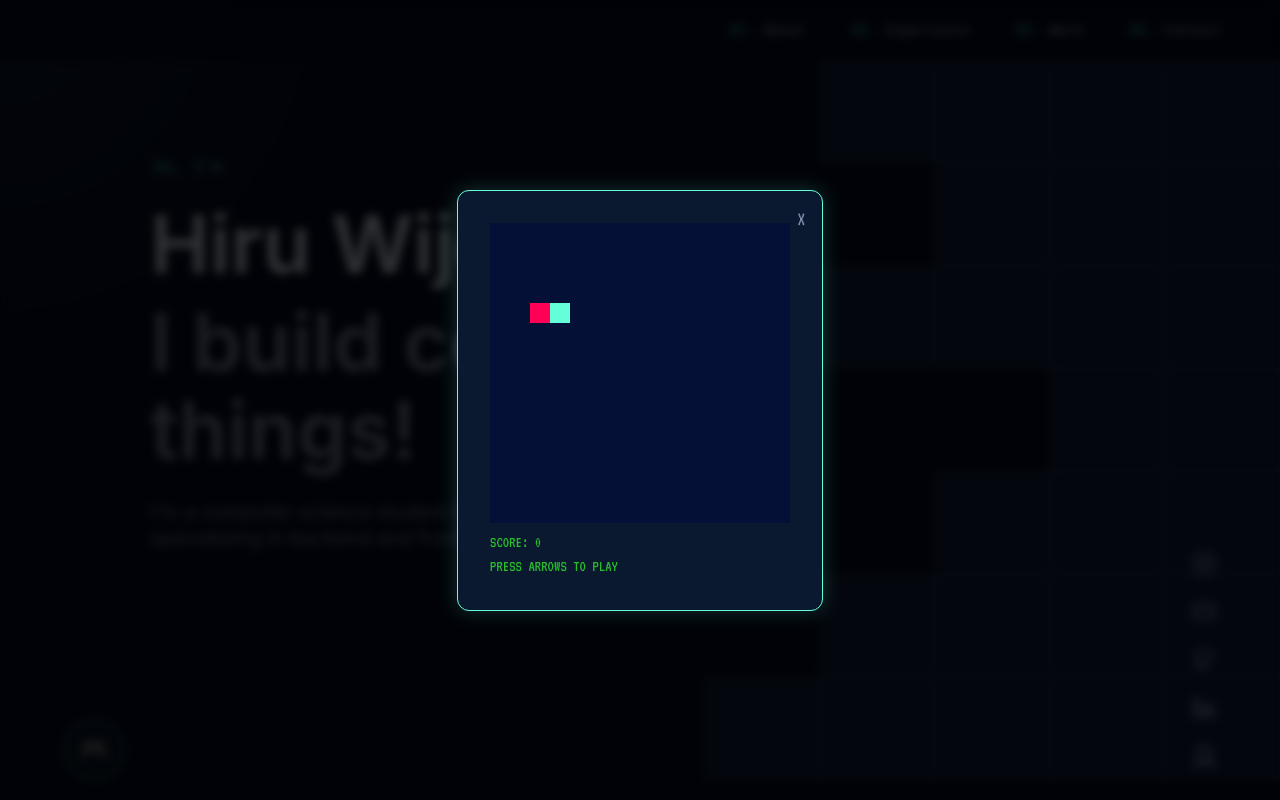
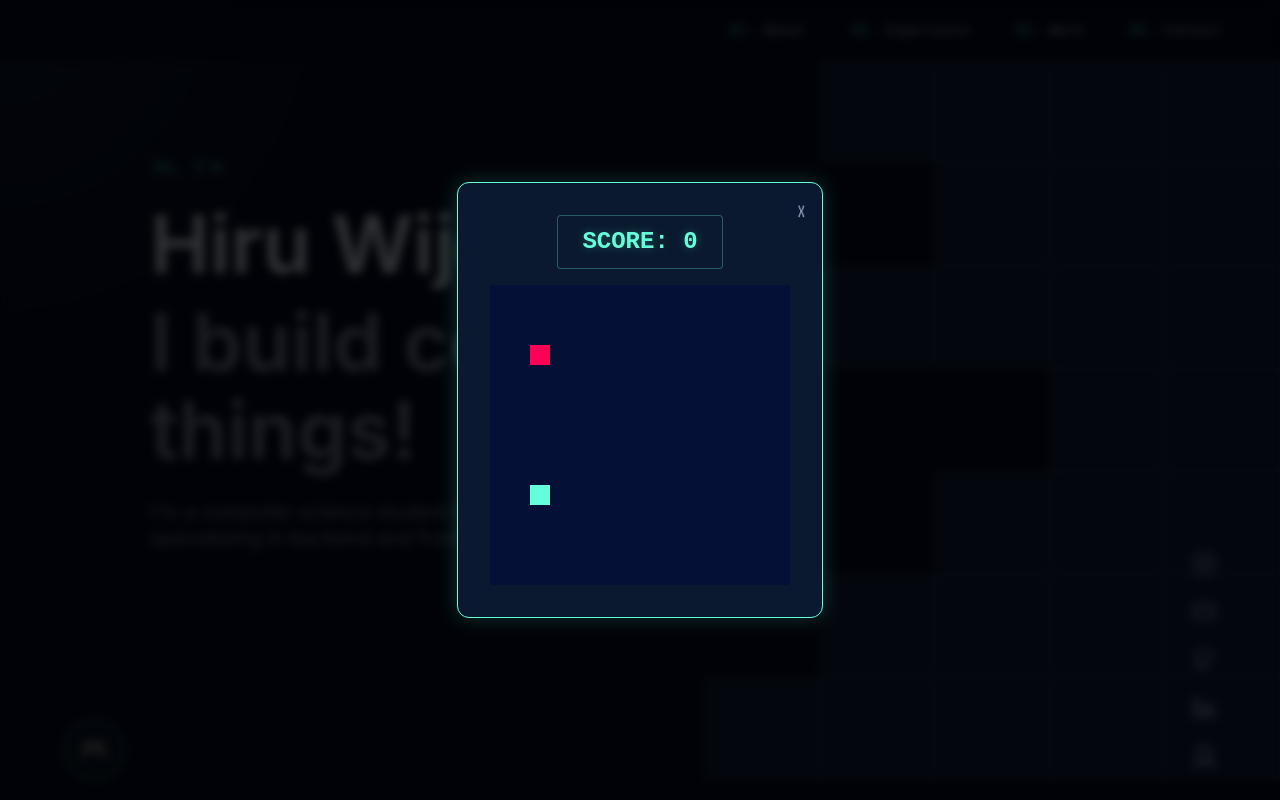
Before and after one commit to hiruneshan/Personal-Portfolio, a Next.js app in the folder my-app/: page / in a window 1280 px wide. Both pictures are taken after a click on the button "Play Snake". Shown: the top 800 px of the page. Built offline with nearby package versions, Linux system fonts and the light colour scheme.

Commit message:
changes to the game module and footer UI

```diff
--- a/my-app/components/SnakeGame.js
+++ b/my-app/components/SnakeGame.js
@@ -1,9 +1,10 @@
 import React, { useEffect, useRef, useState } from 'react';
-import styles from '../styles/HeroSection.module.css';
+import styles from '../styles/SnakeGame.module.css';
 
 const CANVAS_SIZE = 300;
-const GRID_SIZE = 15;
-const SPEED = 100;
+const TILE_COUNT = 15;
+const TILE_SIZE = CANVAS_SIZE / TILE_COUNT;
+const SPEED = 250;
 
 export default function SnakeGame() {
     const canvasRef = useRef(null);
@@ -17,9 +18,10 @@ export default function SnakeGame() {
     // Initialize game
     useEffect(() => {
         const context = canvasRef.current.getContext('2d');
-        context.setTransform(CANVAS_SIZE / GRID_SIZE, 0, 0, CANVAS_SIZE / GRID_SIZE, 0, 0);
+        context.setTransform(TILE_SIZE, 0, 0, TILE_SIZE, 0, 0);
         spawnFood();
     }, []);
+
 
     // Game Loop
     useEffect(() => {
@@ -64,8 +66,8 @@ export default function SnakeGame() {
     }, [direction, isAutoPlaying]);
 
     const spawnFood = () => {
-        const x = Math.floor(Math.random() * (CANVAS_SIZE / GRID_SIZE));
-        const y = Math.floor(Math.random() * (CANVAS_SIZE / GRID_SIZE));
+        const x = Math.floor(Math.random() * TILE_COUNT);
+        const y = Math.floor(Math.random() * TILE_COUNT);
         setFood({ x, y });
     };
 
@@ -77,10 +79,10 @@ export default function SnakeGame() {
         head.y += direction.y;
 
         // Wrap around
-        if (head.x < 0) head.x = (CANVAS_SIZE / GRID_SIZE) - 1;
-        if (head.x >= CANVAS_SIZE / GRID_SIZE) head.x = 0;
-        if (head.y < 0) head.y = (CANVAS_SIZE / GRID_SIZE) - 1;
-        if (head.y >= CANVAS_SIZE / GRID_SIZE) head.y = 0;
+        if (head.x < 0) head.x = TILE_COUNT - 1;
+        if (head.x >= TILE_COUNT) head.x = 0;
+        if (head.y < 0) head.y = TILE_COUNT - 1;
+        if (head.y >= TILE_COUNT) head.y = 0;
 
         // Check collision with self
         if (newSnake.some(segment => segment.x === head.x && segment.y === head.y)) {
@@ -125,7 +127,7 @@ export default function SnakeGame() {
     useEffect(() => {
         const context = canvasRef.current.getContext('2d');
         context.fillStyle = '#041036'; // Background
-        context.fillRect(0, 0, GRID_SIZE, GRID_SIZE); // Clear canvas (using scaled coords)
+        context.fillRect(0, 0, TILE_COUNT, TILE_COUNT); // Clear canvas
 
         // Draw Food
         context.fillStyle = '#FF0055'; // Neon Red/Pink
@@ -139,6 +141,8 @@ export default function SnakeGame() {
     }, [snake, food]);
 
     return (
+        <div className={styles.gameWrapper}>
+            <div className={styles.scoreBoard}>SCORE: {score}</div>
             <div className={styles.gameContainer}>
                 <canvas
                     ref={canvasRef}
@@ -147,7 +151,7 @@ export default function SnakeGame() {
                     className={styles.gameCanvas}
                 />
                 <div className={styles.gameOverlay}>
-                {gameOver ? (
+                    {gameOver && (
                         <div className={styles.gameOverText}>
                             GAME OVER
                             <button onClick={() => {
@@ -155,13 +159,14 @@ export default function SnakeGame() {
                                 setGameOver(false);
                                 setScore(0);
                                 setDirection({ x: 0, y: 0 });
-                            setIsAutoPlaying(true);
+                                setIsAutoPlaying(false);
                             }}>RESTART</button>
                         </div>
-                ) : (
-                    <div className={styles.score}>SCORE: {score}</div>
                     )}
-                {isAutoPlaying && <div className={styles.startText}>PRESS ARROWS TO PLAY</div>}
+                    {!gameOver && direction.x === 0 && direction.y === 0 && (
+                        <div className={styles.startText}>Use Arrow Keys to Start</div>
+                    )}
+                </div>
             </div>
         </div>
     );
--- a/my-app/pages/index.js
+++ b/my-app/pages/index.js
@@ -35,6 +35,10 @@ export default function Home() {
       </div>
       <SnakeGameModal isOpen={isGameOpen} onClose={() => setIsGameOpen(false)} />
 
+      <div className="text-center py-4" style={{ fontFamily: '"SF Mono", "Fira Code", monospace', fontSize: '0.9rem', color: '#8892b0' }}>
+        Built and designed by <span style={{ color: '#64ffda' }}>Hiru Wijemanne</span>
+      </div>
+
     </>
   );
 }
--- a/my-app/styles/Projects.module.css
+++ b/my-app/styles/Projects.module.css
@@ -136,10 +136,11 @@
   z-index: 1;
   background: linear-gradient(0.4turn, #64ffda, #64ff8d);
   border-radius: 4px;
-  /* CHANGED: Was 7 / -1. Adjusted to increase overlap */
-  grid-column: 6 / -1;
+  /* CHANGED: Was 6 / -1. Changed to 6 / 12 to reduce size and padding */
+  grid-column: 6 / 12;
   grid-row: 1 / -1;
   /* REMOVED: max-height: 400px - allows image to fill space */
+  aspect-ratio: 16 / 9;
   overflow: hidden;
   transition: transform 0.3s ease;
 }
@@ -201,8 +202,8 @@ NEW SECTION: Alternating Project Layout
 
   /* Target the 2nd, 4th, 6th... project */
   .project:nth-child(even) .projectImg {
-    /* Move the image block to the left */
-    grid-column: 1 / 7;
+    /* Move the image block to the left, padded from side */
+    grid-column: 2 / 8;
   }
 
   /* Target the tech list for even projects */
--- /dev/null
+++ b/my-app/styles/SnakeGame.module.css
@@ -0,0 +1,85 @@
+.gameWrapper {
+    display: flex;
+    flex-direction: column;
+    align-items: center;
+    gap: 1rem;
+}
+
+.gameContainer {
+    position: relative;
+    width: 300px;
+    height: 300px;
+}
+
+.gameCanvas {
+    background-color: #041036;
+    border-radius: 4px;
+    display: block;
+    box-shadow: inset 0 0 20px rgba(0, 0, 0, 0.5);
+}
+
+.gameOverlay {
+    position: absolute;
+    top: 0;
+    left: 0;
+    width: 100%;
+    height: 100%;
+    pointer-events: none;
+    display: flex;
+    flex-direction: column;
+    justify-content: center;
+    align-items: center;
+}
+
+.scoreBoard {
+    color: #64ffda;
+    font-family: 'SF Mono', 'Fira Code', monospace;
+    font-size: 1.5rem;
+    font-weight: bold;
+    text-shadow: 0 0 10px rgba(100, 255, 218, 0.3);
+    background: rgba(10, 25, 47, 0.8);
+    padding: 0.5rem 1.5rem;
+    border-radius: 4px;
+    border: 1px solid rgba(100, 255, 218, 0.3);
+}
+
+.gameOverText {
+    position: absolute;
+    top: 50%;
+    left: 50%;
+    transform: translate(-50%, -50%);
+    color: #FF0055;
+    font-family: 'SF Mono', monospace;
+    font-size: 2rem;
+    font-weight: bold;
+    text-align: center;
+    pointer-events: auto;
+    display: flex;
+    flex-direction: column;
+    gap: 1rem;
+}
+
+.gameOverText button {
+    background: transparent;
+    border: 1px solid #64ffda;
+    color: #64ffda;
+    padding: 0.5rem 1rem;
+    cursor: pointer;
+    font-family: 'SF Mono', monospace;
+    transition: all 0.2s ease;
+}
+
+.gameOverText button:hover {
+    background: rgba(100, 255, 218, 0.1);
+}
+
+.startText {
+    color: #8892b0;
+    font-family: 'SF Mono', monospace;
+    font-size: 0.9rem;
+    text-align: center;
+    position: absolute;
+    bottom: 1rem;
+    width: 100%;
+    left: 0;
+}
```
Lines whose indentation alone changed are shown as unchanged.
